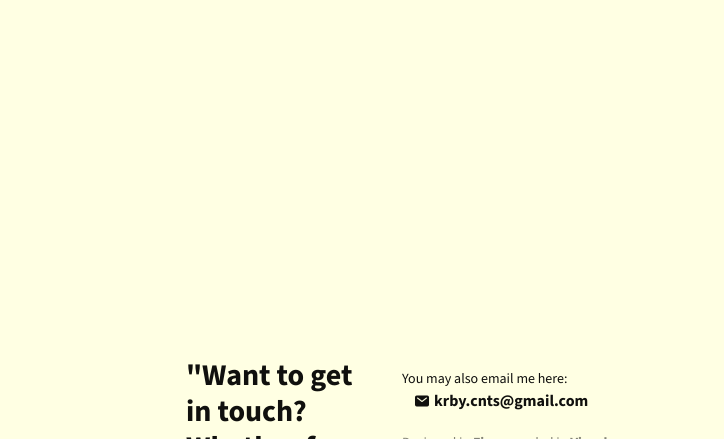
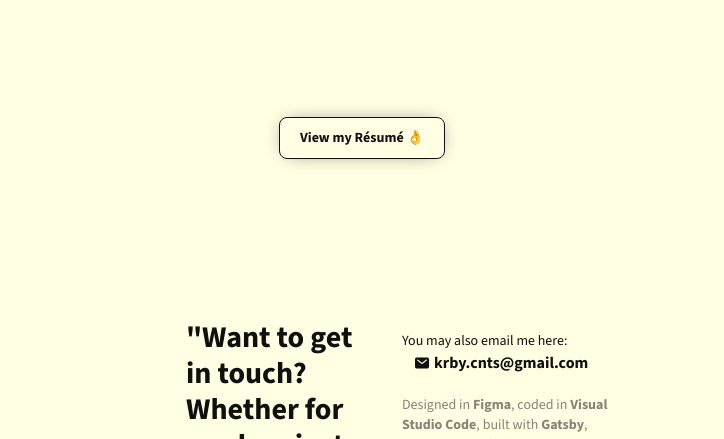
Before and after one commit to kerbethecoder/main-portfolio, a Gatsby site: page / in a window 1280 px wide. Shown: the part 4654-5093 px from the top of the page, without its empty margins (278-1002 px from the left). Built offline with nearby package versions, Linux system fonts and the light colour scheme; Gatsby itself is replaced by a stand-in of ours.

Commit message:
minor fix; added resume website version

```diff
--- a/src/components/projects/Projects.jsx
+++ b/src/components/projects/Projects.jsx
@@ -37,7 +37,7 @@ const Projects = () => {
   }
 
   return (
-    <section className="flexCenter flex-col mb-60 lg:mb-80">
+    <section className="flexCenter flex-col mb-20">
       <ion-icon name="folder-open" size="large"></ion-icon>
       <h2 className="font-secondaryFont font-bold md:text-base lg:text-lg">
         Projects
@@ -82,6 +82,16 @@ const Projects = () => {
           }
         />
       ))}
+
+      <div className="flexCenter my-20">
+        <a
+          href="https://webcv-kerbethecoder.netlify.app/"
+          target="_blank"
+          rel="noopener noreferrer"
+        >
+          <button className="btn__resume">View my Résumé 👌</button>
+        </a>
+      </div>
     </section>
   )
 }
--- a/src/pages/404.jsx
+++ b/src/pages/404.jsx
@@ -1,15 +1,23 @@
 import React from "react"
+import { Helmet } from "react-helmet"
 import { Link } from "gatsby"
+
+import favicon from "../images/favicon.png"
 
 const NotFoundPage = () => {
   return (
     <div className="flexCenter flex-col h-screen gap-5">
+      <Helmet>
+        <html lang="en" />
+        <title>Page Not Found</title>
+        <link rel="icon" href={favicon} />
+      </Helmet>
       <h1 className="font-secondaryFont font-bold text-4xl">404: Not Found</h1>
       <p className="text-lg text-center">
         You just hit a route that doesn&#39;t exist... the sadness.
       </p>
       <Link to="/">
-        <button className="btn px-2 py-4 rounded-lg font-bold">
+        <button className="btn px-5 py-2.5 rounded-lg font-bold">
           Let's go back home, bud.
         </button>
       </Link>
```
